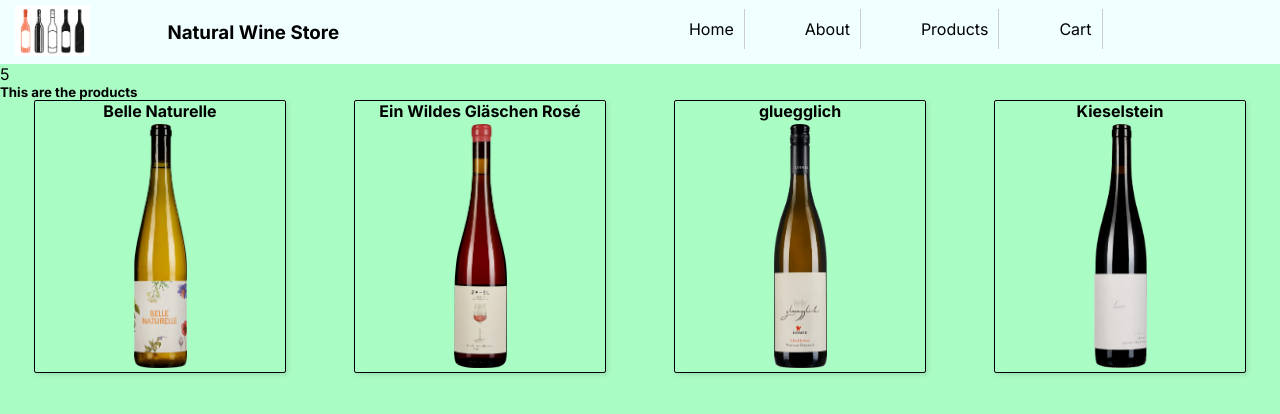
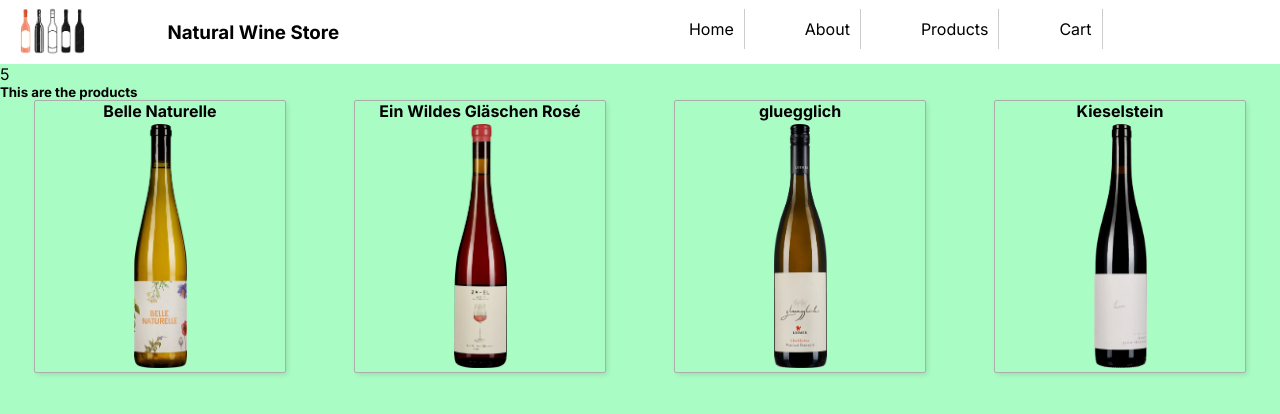
Before and after one commit to Petzlc/nextjs-ecommerce-store, a Next.js app: page /products in a window 1280 px wide. Shown: the top 414 px of the page. Built offline with nearby package versions, Linux system fonts and the light colour scheme.

Commit message:
Add cart webp

```diff
--- a/app/globals.scss
+++ b/app/globals.scss
@@ -14,7 +14,7 @@
   align-items: flex-end;
   display: flex;
   justify-content: space-around;
-  background-color: azure;
+  background-color: white;
   text-decoration: none;
   position: relative;
   // padding: 5px;
@@ -39,6 +39,8 @@
 }
 
 nav a {
+  display: inline-flex;
+  align-items: flex-end;
   padding: 10px;
   border-right: 1px solid #ccc; // thin line between the nav-links.
 }
@@ -46,3 +48,31 @@
 a:hover {
   cursor: pointer;
 }
+
+.cart-img {
+  display: inline-flex; /* Use inline-flex for inline display */
+  align-items: flex-end; /* Center the image and text vertically */
+}
+
+// nav a {
+//   display: inline-flex;
+//   align-items: end; /* Center items vertically */
+//   padding: 10px;
+//   border-right: 1px solid #ccc; /* Thin line between the nav-links */
+//   text-decoration: none; /* Optional: remove underline from links */
+//   color: inherit; /* Optional: maintain text color */
+// }
+
+// a:hover {
+//   cursor: pointer;
+// }
+
+// .cart-img {
+//   display: inline-flex; /* Inline-flex for inline display */
+//   align-items: end; /* Center items vertically */
+// }
+
+// .cart-img Image {
+//   vertical-align: bottom; /* Align image middle with text */
+//   margin-right: 8px; /* Optional: space between the image and text */
+// }
--- a/app/layout.js
+++ b/app/layout.js
@@ -1,5 +1,6 @@
 import './globals.scss'; // was only import './globals.scss'. <h3> in header was directly under the header and no extra <div>
 import { Inter } from 'next/font/google';
+import Image from 'next/image';
 import Link from 'next/link';
 
 const inter = Inter({ subsets: ['latin'] });
@@ -36,7 +37,16 @@
               Products
             </Link>{' '}
             {/* Products should be a dropdown products list when hovering*/}
-            <Link href="/cart">Cart</Link>
+            <Link href="/cart" className="cart-img">
+              {/* <Image
+                src="/img/shopping-cart.webp"
+                alt="shopping-cart"
+                width="50"
+                height="50"
+                style={{ marginRight: '2px'}}
+              /> */}
+              Cart
+            </Link>
           </nav>
         </header>
         {Math.floor(Math.random() * 10)}
--- a/app/products/productsPage.module.scss
+++ b/app/products/productsPage.module.scss
@@ -4,7 +4,7 @@
 }
 
 .productBox {
-  border: 1px solid black;
+  border: 1px solid rgb(173, 172, 172);
   border-radius: 2px;
   text-align: center;
   width: 250px;
```
Also changed, not shown: public/img/shopping-cart.webp (added).
